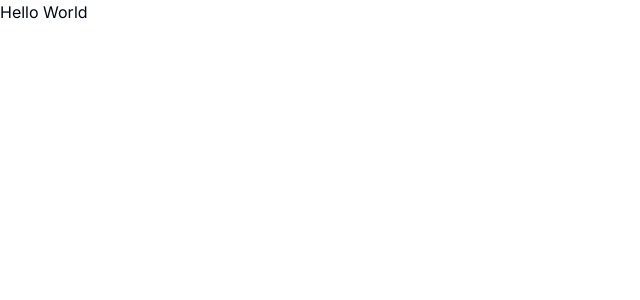
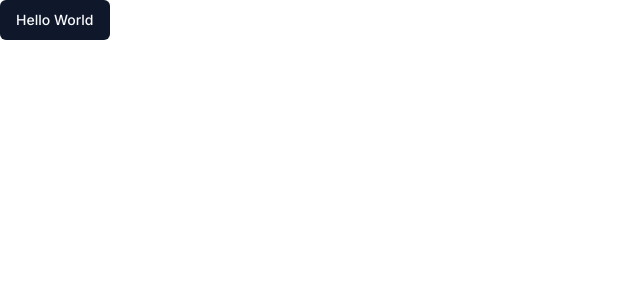
Before and after one commit to suleimanodetoro/learning-app-ai, a Next.js app: page / in a window 1280 px wide. Shown: the top 300 px of the page, without its empty margins (0-640 px from the left). Built offline with nearby package versions, Linux system fonts and the light colour scheme.

Commit message:
Prelim prisma schema and database setup

```diff
--- a/app/page.tsx
+++ b/app/page.tsx
@@ -1,9 +1,12 @@
+import { Button } from '@/components/ui/button'
 import Image from 'next/image'
 
 export default function Home() {
   return (
     <div>
-      Hello World
+      <Button>
+        Hello World
+      </Button>
     </div>
   )
 }
--- /dev/null
+++ b/components/ui/button.tsx
@@ -0,0 +1,56 @@
+import * as React from "react"
+import { Slot } from "@radix-ui/react-slot"
+import { cva, type VariantProps } from "class-variance-authority"
+
+import { cn } from "@/lib/utils"
+
+const buttonVariants = cva(
+  "inline-flex items-center justify-center rounded-md text-sm font-medium ring-offset-background transition-colors focus-visible:outline-none focus-visible:ring-2 focus-visible:ring-ring focus-visible:ring-offset-2 disabled:pointer-events-none disabled:opacity-50",
+  {
+    variants: {
+      variant: {
+        default: "bg-primary text-primary-foreground hover:bg-primary/90",
+        destructive:
+          "bg-destructive text-destructive-foreground hover:bg-destructive/90",
+        outline:
+          "border border-input bg-background hover:bg-accent hover:text-accent-foreground",
+        secondary:
+          "bg-secondary text-secondary-foreground hover:bg-secondary/80",
+        ghost: "hover:bg-accent hover:text-accent-foreground",
+        link: "text-primary underline-offset-4 hover:underline",
+      },
+      size: {
+        default: "h-10 px-4 py-2",
+        sm: "h-9 rounded-md px-3",
+        lg: "h-11 rounded-md px-8",
+        icon: "h-10 w-10",
+      },
+    },
+    defaultVariants: {
+      variant: "default",
+      size: "default",
+    },
+  }
+)
+
+export interface ButtonProps
+  extends React.ButtonHTMLAttributes<HTMLButtonElement>,
+    VariantProps<typeof buttonVariants> {
+  asChild?: boolean
+}
+
+const Button = React.forwardRef<HTMLButtonElement, ButtonProps>(
+  ({ className, variant, size, asChild = false, ...props }, ref) => {
+    const Comp = asChild ? Slot : "button"
+    return (
+      <Comp
+        className={cn(buttonVariants({ variant, size, className }))}
+        ref={ref}
+        {...props}
+      />
+    )
+  }
+)
+Button.displayName = "Button"
+
+export { Button, buttonVariants }
--- a/package.json
+++ b/package.json
@@ -9,6 +9,8 @@
     "lint": "next lint"
   },
   "dependencies": {
+    "@prisma/client": "^5.3.1",
+    "@radix-ui/react-slot": "^1.0.2",
     "@types/node": "20.6.3",
     "@types/react": "18.2.22",
     "@types/react-dom": "18.2.7",
@@ -26,5 +28,8 @@
     "tailwindcss": "3.3.3",
     "tailwindcss-animate": "^1.0.7",
     "typescript": "5.2.2"
+  },
+  "devDependencies": {
+    "prisma": "^5.3.1"
   }
 }
```
Also changed, not shown: lib/db.ts (added, +17 -0 lines), 2 other files (tests, documents, lock files or other folders).
